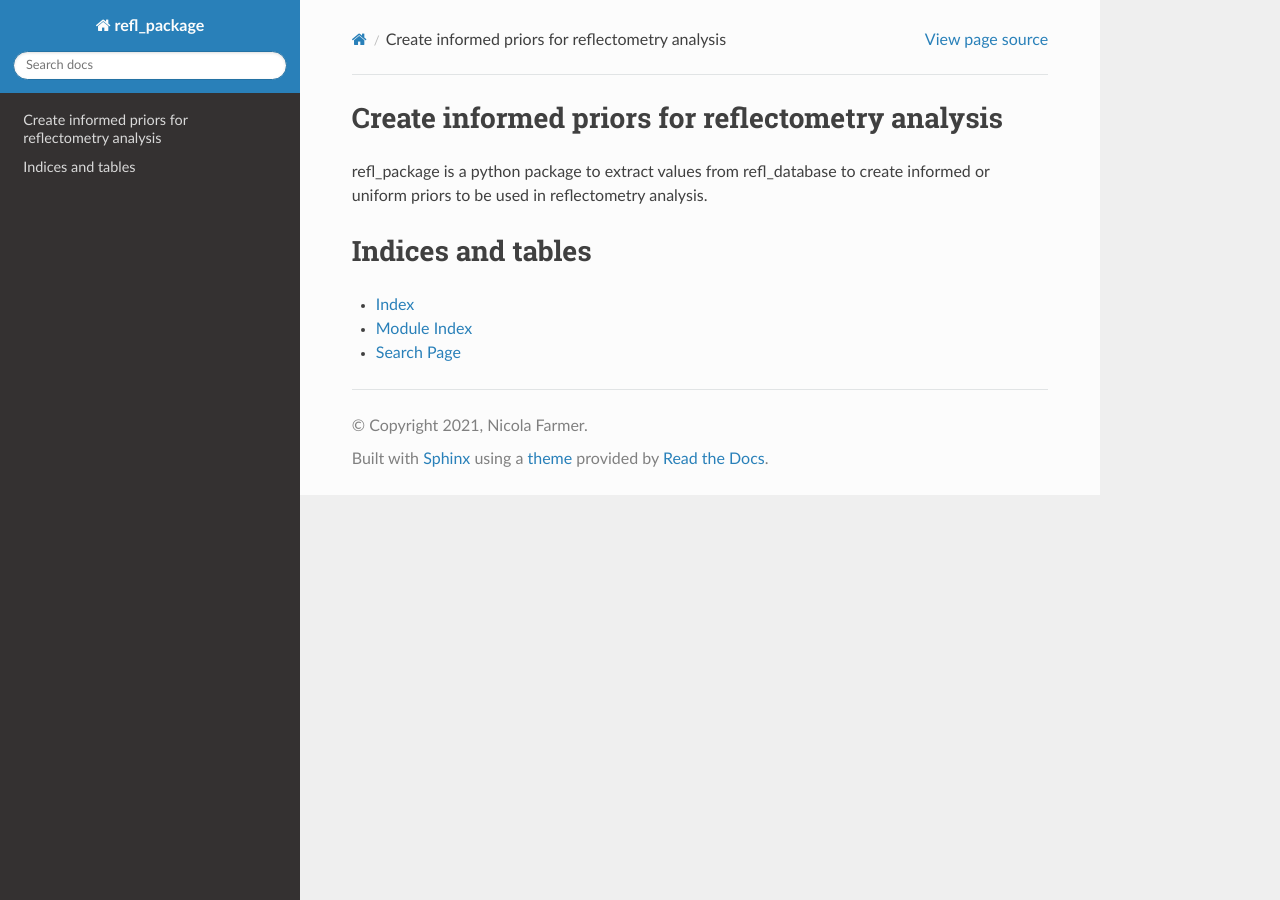
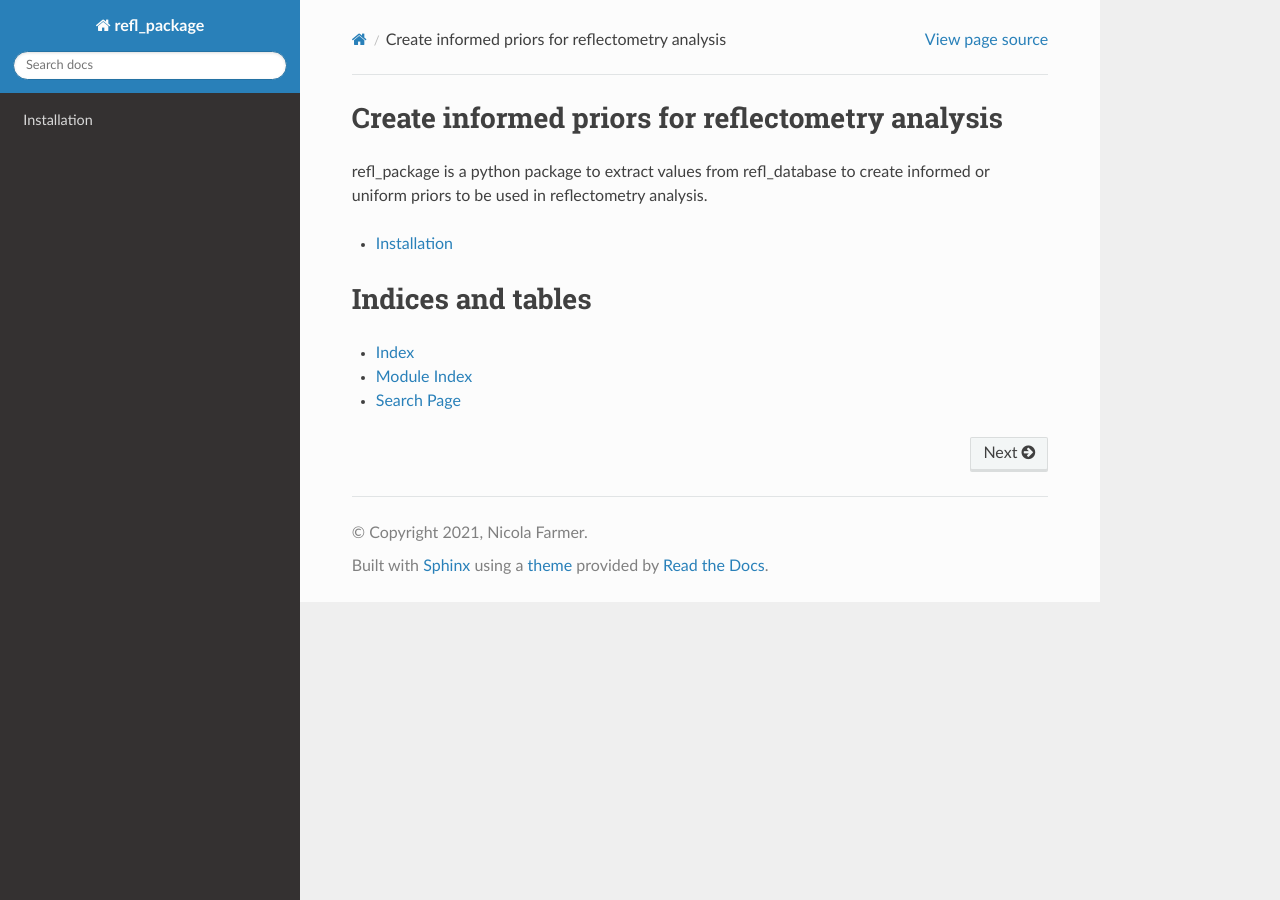
Before and after one commit to nf679/avant, a Sphinx documentation site: the page built from docs/source/index.rst, in a window 1280 px wide. Built offline with Sphinx 7.4.7 and the Read the Docs theme 2.0.0, drawn with Linux system fonts in a browser that asks for light colours.

Commit message:
Adding documentation

```diff
--- a/docs/source/index.rst
+++ b/docs/source/index.rst
@@ -4,13 +4,12 @@
    contain the root `toctree` directive.
 
 Create informed priors for reflectometry analysis
-========================================
+=================================================
 
 refl_package is a python package to extract values from refl_database to create informed or uniform priors to be used in reflectometry analysis.
 
 .. toctree::
-   :maxdepth: 2
-   :caption: Contents:
+   installation
 
 
 
--- /dev/null
+++ b/docs/source/installation.rst
@@ -0,0 +1,6 @@
+Installation
+============
+
+The package can be found on `Github`_ along with installation instructions.
+
+.. _Github: https://github.com/nf679/refl_package
```
